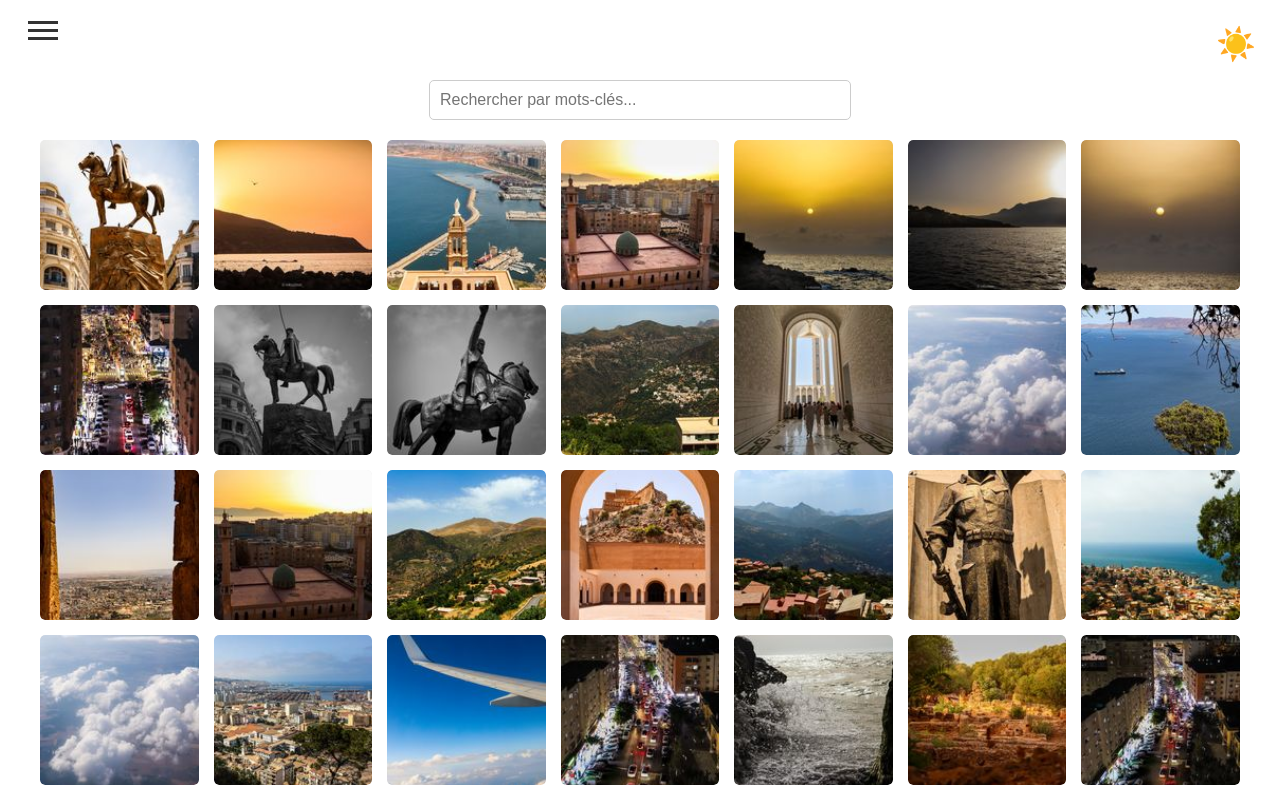
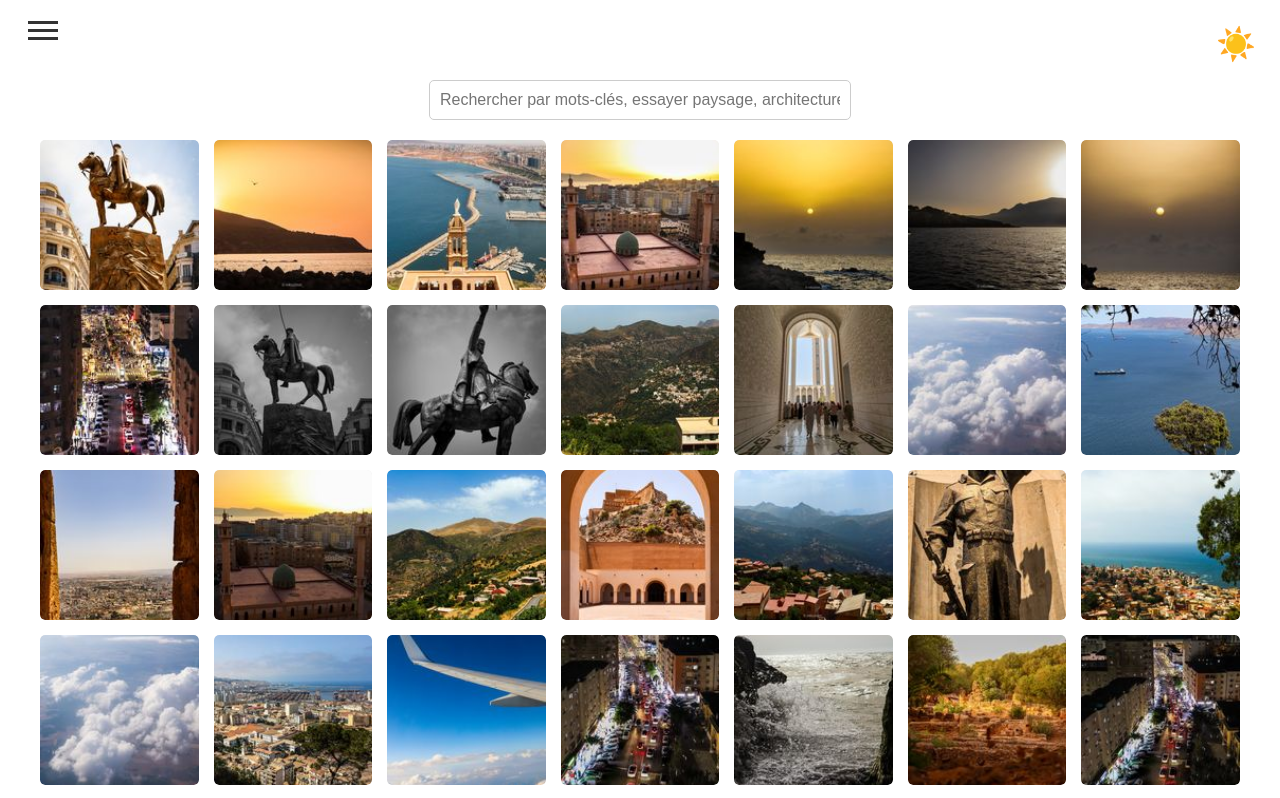
Before and after one commit to ManseurNassim/PhotoNassim, a Vue app: page /photos in a window 1280 px wide. Shown: the top 798 px of the page. Built offline with nearby package versions, Linux system fonts and the light colour scheme.

Commit message:
modif texte recherche

```diff
--- a/src/components/PhotoPage.vue
+++ b/src/components/PhotoPage.vue
@@ -3,7 +3,7 @@
     <input
       type="text"
       v-model="searchQuery"
-      placeholder="Rechercher par mots-clés..."
+      placeholder="Rechercher par mots-clés, essayer paysage, architecture, nuit ..."
       class="search-bar"
     />
     <div class="photos-grid">
```
Also changed, not shown: 1 other file (tests, documents, lock files or other folders).
